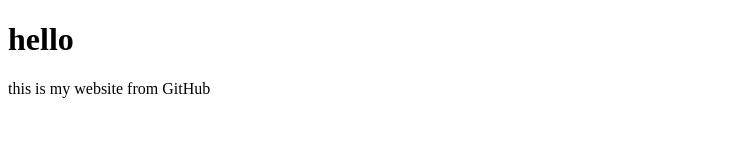
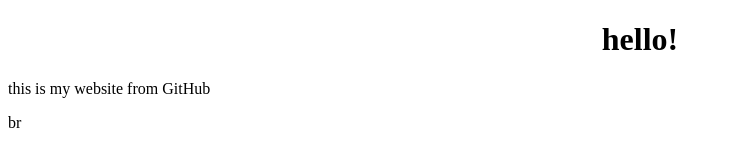
Before and after one commit to 2crabs/2crabs.github.io, a plain HTML site: page index.html in a window 1280 px wide. Shown: the whole page, without its empty margins (0-730 px from the left). Drawn offline with Linux system fonts and the light colour scheme.

Commit message:
made hello big

```diff
--- a/index.html
+++ b/index.html
@@ -1,4 +1,5 @@
 <!DOCTYPE html>
 <title>My website</title>
-<h1>hello</h1>
+<h1 style = "text-align: center;" style="font-size: large;">hello!</h1>
 <p>this is my website from GitHub</p>
+br
```
